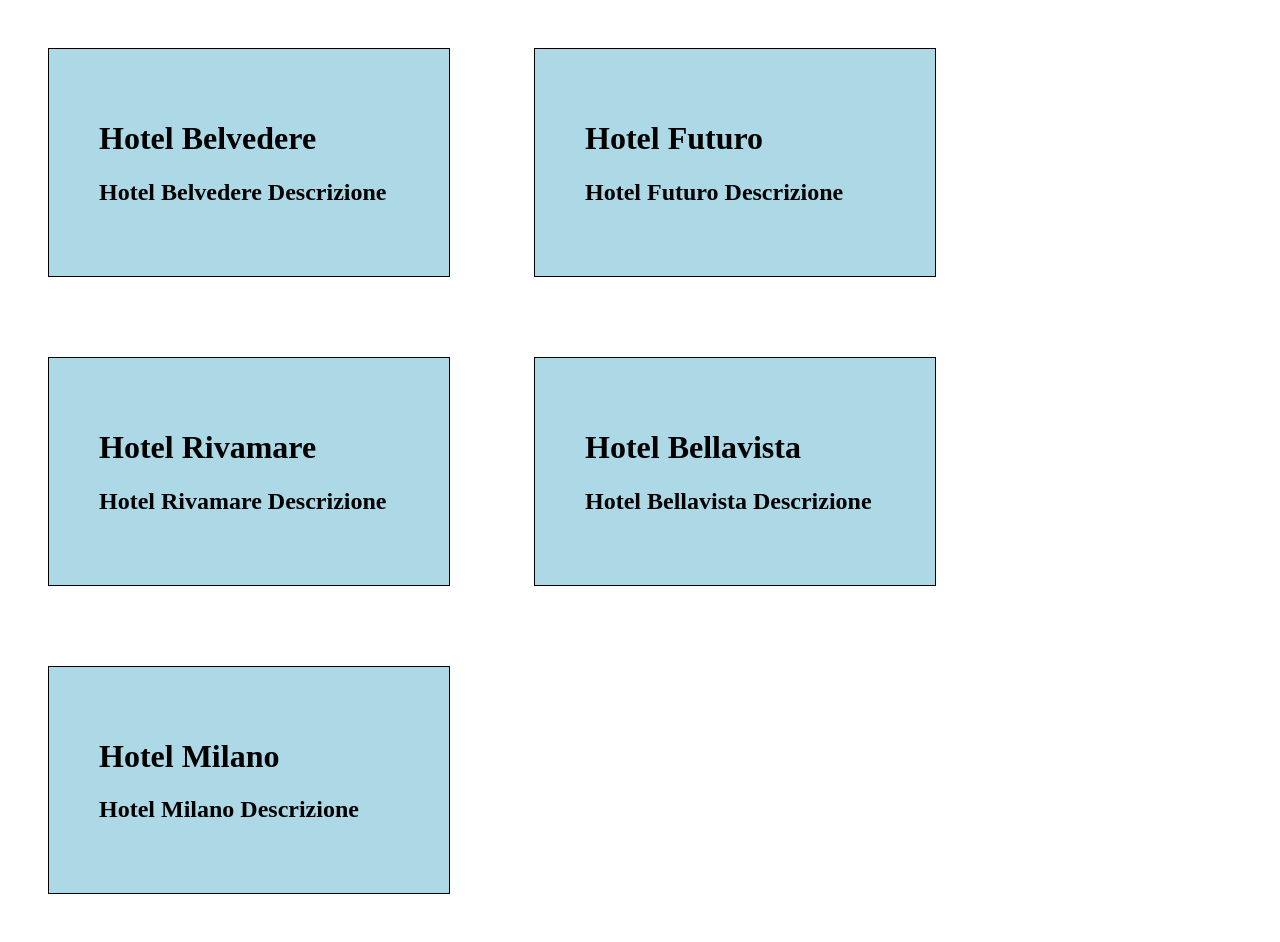
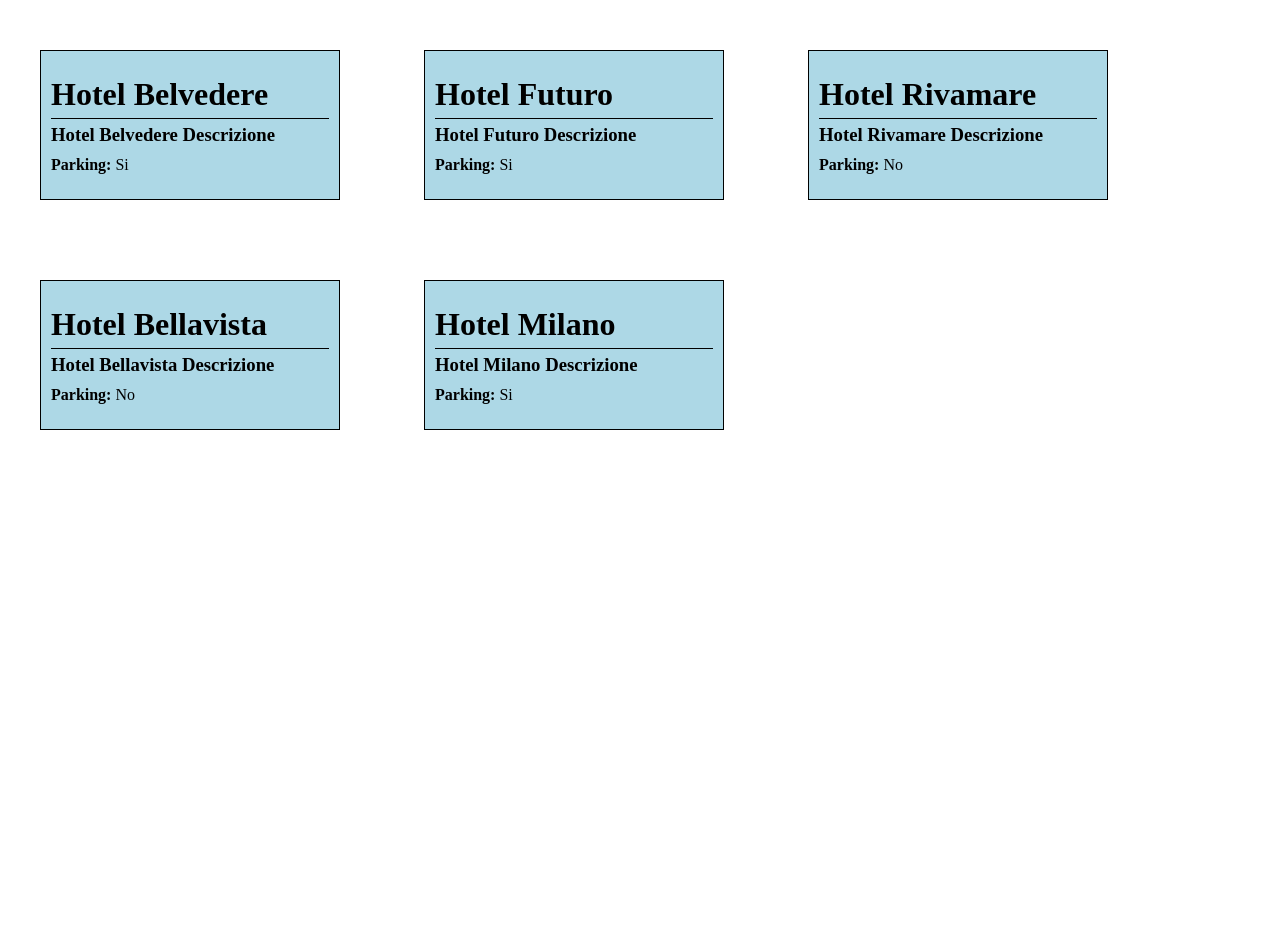
Before and after one commit to ChristianPucci91/php-snacks-b1, a PHP site: page / in a window 1280 px wide. After the commit the page ends 430 px from the top, so only its background shows below. Run offline with PHP 8.4, Linux system fonts and the light colour scheme.

Commit message:
aggiunta condizione parking true or false

```diff
--- a/index.php
+++ b/index.php
@@ -20,7 +20,18 @@
        <div class="box">
 
          <h1><?php echo $value['name'] ?></h1>
-         <h2><?php echo $value['description'] ?></h2>
+         <h3><?php echo $value['description'] ?></h3>
+
+         <ul>
+           <!-- se parking = true scrive si altrimenti no -->
+           <li> <strong>Parking:</strong> <?php if ($value['parking']) {
+             echo 'Si';
+           } else {
+             echo 'No';
+           }
+            ?></li>
+
+         </ul>
 
        </div>
        <?php
--- a/style.css
+++ b/style.css
@@ -1,12 +1,27 @@
+
+* {
+  padding: 5px 0;
+  margin: 0;
+  box-sizing: border-box;
+}
 .box {
   background: lightgrey;
   padding: 50px;
   border: 1px solid grey;
   background: lightblue;
-  padding: 50px;
+  padding: 20px 10px;
   border: 1px solid black;
-  width: 300px;
+  min-width: 300px;
   height: auto;
   display: inline-block;
   margin: 40px;
 }
+h1 {
+  border-bottom: 1px solid black;
+}
+ul {
+  padding: 0;
+}
+li {
+  list-style-type: none;
+}
```
